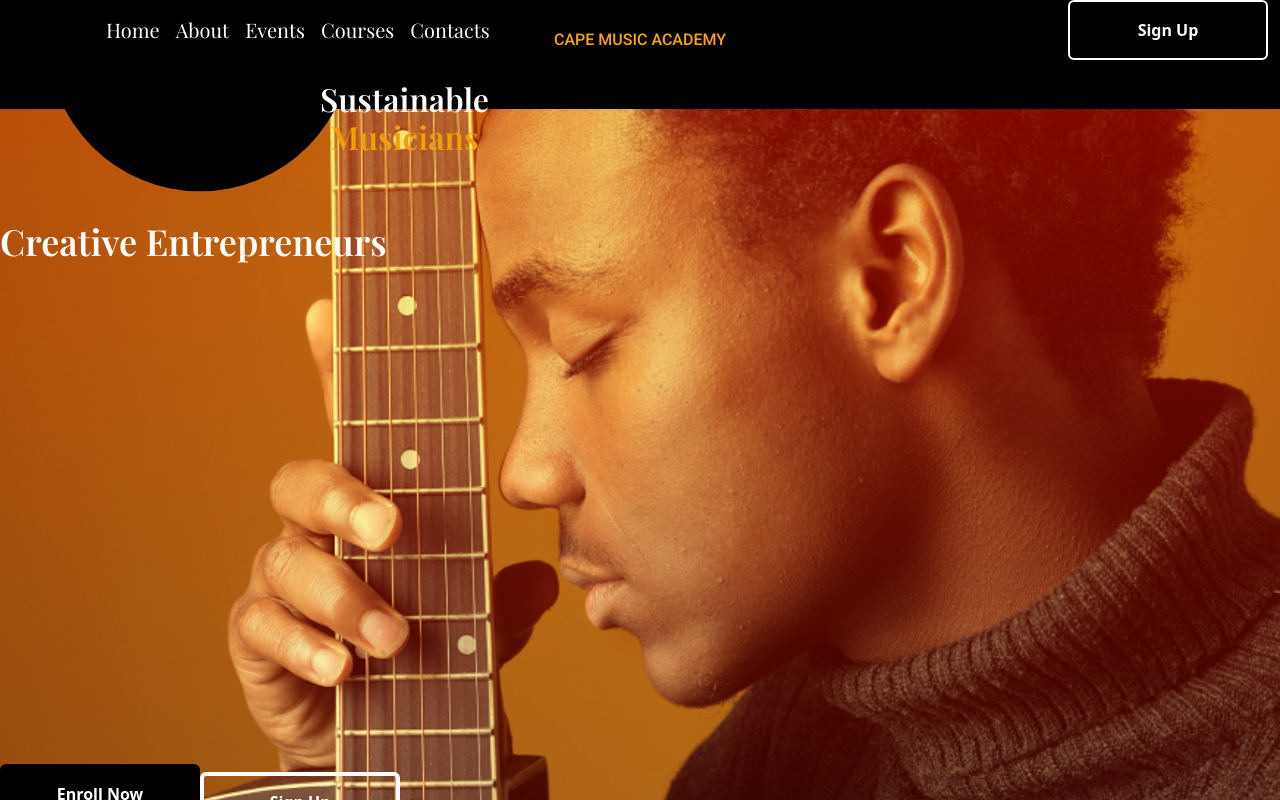
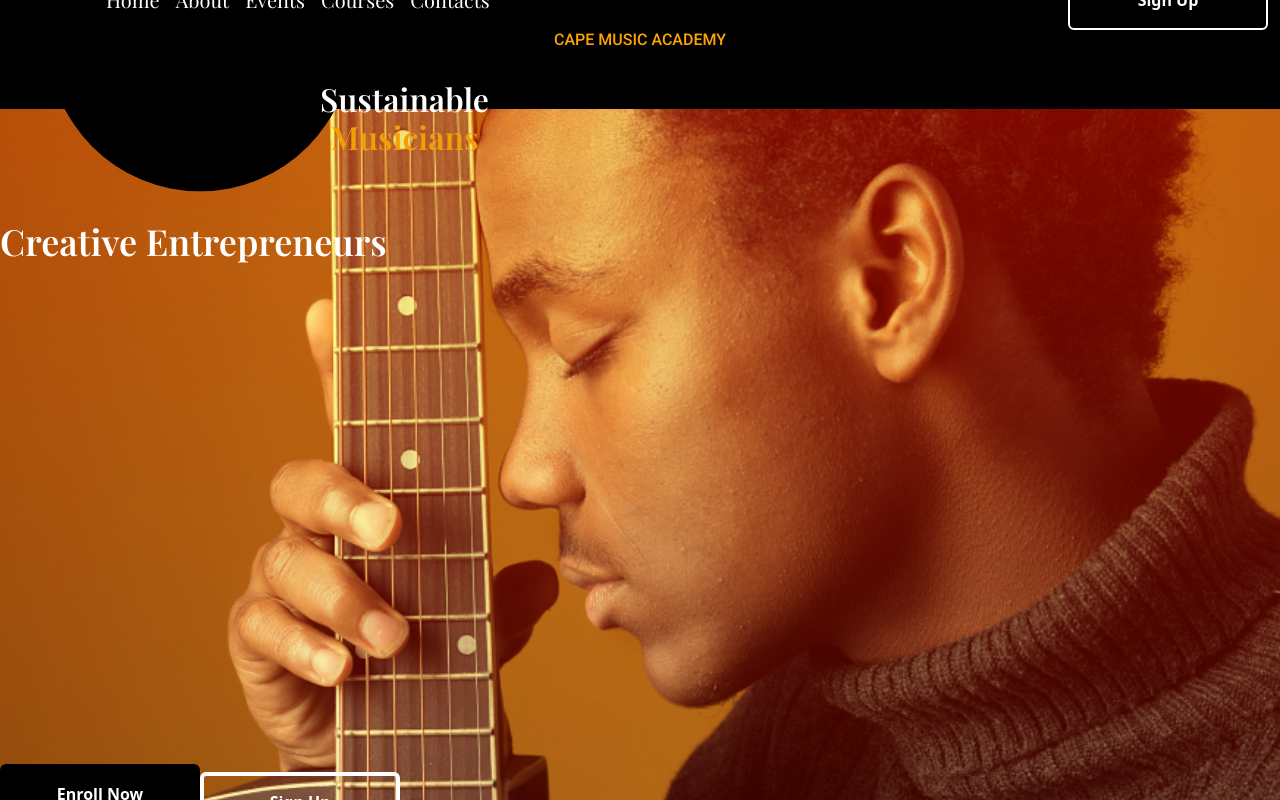
Before and after one commit to chandredewet/capemusicacademy, a React (Create React App) app: page / in a window 1280 px wide. Shown: the top 800 px of the page. Built offline with nearby package versions, Linux system fonts and the light colour scheme; a web font is replaced by a local one.

Commit message:
Added styling to Splash and Menu

```diff
--- a/src/components/Menubar.css
+++ b/src/components/Menubar.css
@@ -3,6 +3,7 @@
 
 #navbar {
   padding: 0;
+  margin: 0;
 }
 
 #Logo {
@@ -18,14 +19,21 @@
 }
 
 #navCollapse {
+  /* margin: -20px; */
+  overflow-y: scroll;
+  padding: 0;
   z-index: 100;
   /* height: 100vh; */
+  width: 100vw;
   overflow-x: hidden; /* Disable horizontal scroll */
-  transition: 0.1s;
+  /* transition: 0.1s; */
+  background: black;
+  transition: max-height 0.5s ease-out;
 }
 
 #navbar-container {
   position: absolute;
+  bottom: 0;
   top: 0;
   left: 0;
   right: 0;
@@ -43,6 +51,7 @@ a.nav-link {
   font-weight: 400;
   font-size: 20px;
   color: white;
+  display: block;
 }
 
 /* Media queries for Desktop */
--- a/src/components/Splash.css
+++ b/src/components/Splash.css
@@ -93,12 +93,21 @@
     justify-content: center;
     align-items: center;
   }
+
+  .splash-article-container h2:first-child {
+    margin: 0;
+  }
   .splash-block {
     display: flex;
     width: 1000px;
-    height: 460.418px;
+    height: 350px;
     flex-shrink: 0;
     background-color: black;
+  }
+
+  .splash-article-container {
+    height: 45rem;
+    padding: 40px 40px;
   }
 
   .splash-title {
@@ -116,8 +125,15 @@
   }
 
   #splash-flex h2 {
-    font-size: 95.37px;
-    color: aqua;
+    font-size: 60px;
+    color: #f29f05;
+  }
+
+  #splash-flex {
+    display: flex;
+    flex-direction: column;
+    text-align: left;
+    padding: 2rem;
   }
 
   #splash-hero-star {
@@ -125,14 +141,15 @@
   }
 
   #splash-cta {
-    display: flex;
-    flex-direction: row;
-    align-self: center;
+    display: grid;
+    grid-template-columns: repeat(2, 2fr);
+    gap: 10px;
   }
 
   #splash-ctaWords {
-    display: flex;
-    flex-direction: column;
+    /* display: grid;
+    grid-template-columns: repeat(1, 2fr);
+    gap: 10px; */
   }
 
   #splash-btn {
```
